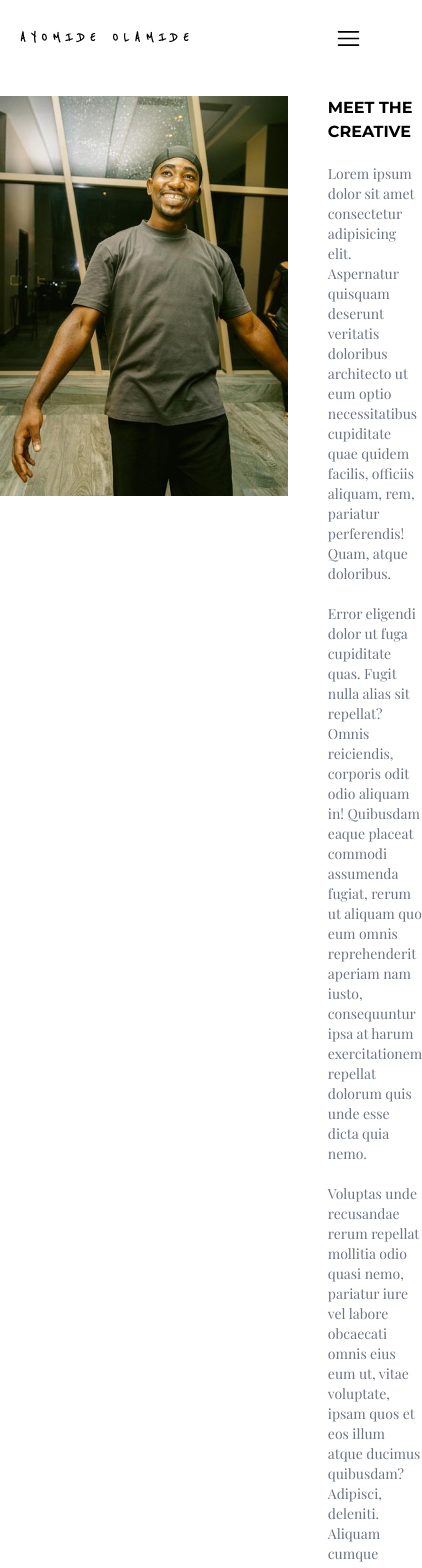
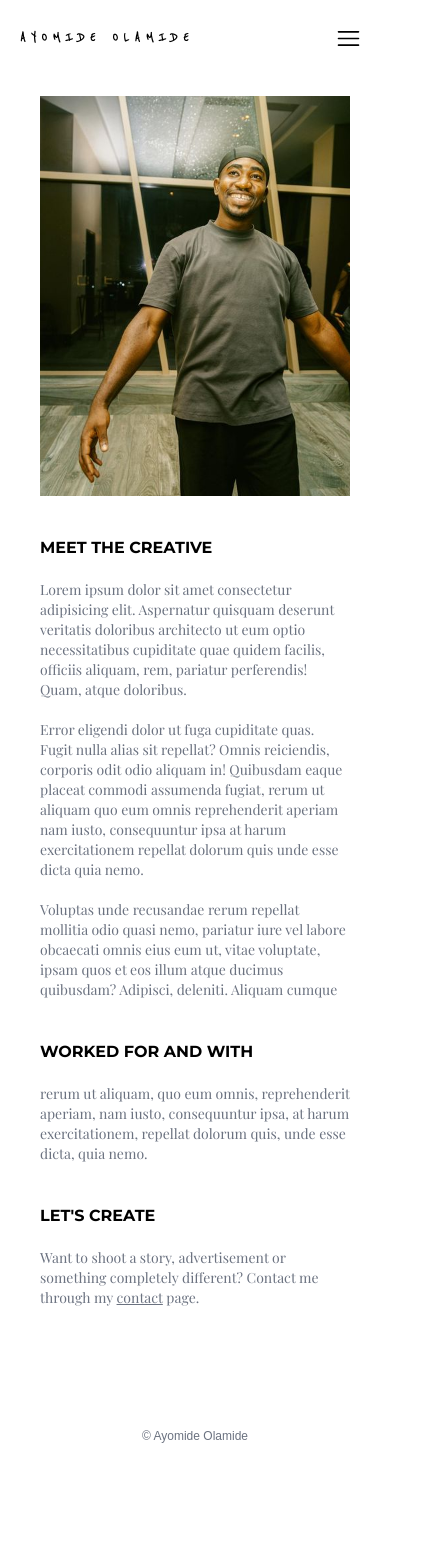
Before and after one commit to Deyjuwon/ayomideolamide, a React (Vite) app: page /about in a window 390 px wide. Shown: the top 1568 px of the page, 422 px wide, since content can reach past the window. After the commit the page ends 1508 px from the top, so only its background shows below. Built offline with nearby package versions, Linux system fonts and the light colour scheme; a web font is replaced by a local one.

Commit message:
about section responsiveness and animations

```diff
--- a/package.json
+++ b/package.json
@@ -10,6 +10,7 @@
     "preview": "vite preview"
   },
   "dependencies": {
+    "aos": "^2.3.4",
     "react": "^18.2.0",
     "react-dom": "^18.2.0",
     "react-icons": "^5.2.1",
--- a/src/pages/About.jsx
+++ b/src/pages/About.jsx
@@ -2,14 +2,22 @@
 import mideImg from '../assets/mideP.jpeg'
 import { Link } from 'react-router-dom'
 import Footer from '../components/Footer'
+import AOS from 'aos'
+import 'aos/dist/aos.css'
+import { useEffect } from 'react'
 
 
 const About = () => {
+
+  useEffect(() => {
+      AOS.init({duration:2000})
+  }, [])
+
   return (
-    <div className='pt-5 flex flex-col gap-10 pb-16'>
-        <div className='flex justify-center gap-10'>
+    <div className='pt-5 px-10 md:px-0 flex flex-col gap-10 pb-16' data-aos='fade-up'>
+        <div className='flex flex-col md:flex-row justify-center gap-10'>
           <img src={mideImg} alt="" className='object-cover h-400' />
-          <div className='w-2/4 flex flex-col gap-5'>
+          <div className='md:w-2/4 w-full flex flex-col gap-5'>
             <p className='font-bold text-base montserrat'>MEET THE CREATIVE</p>
             <p className='text-gray-500 flex flex-col gap-5 text-sm'><span>Lorem ipsum dolor sit amet consectetur adipisicing elit. Aspernatur quisquam deserunt veritatis doloribus architecto ut eum optio necessitatibus cupiditate quae quidem facilis, officiis aliquam, rem, pariatur perferendis! Quam, atque doloribus.</span>
             <span>Error eligendi dolor ut fuga cupiditate quas. Fugit nulla alias sit repellat? Omnis reiciendis, corporis odit odio aliquam in!
@@ -17,12 +25,12 @@ const About = () => {
             Aliquam cumque</span></p>
           </div>
         </div>
-        <div className=' flex justify-between gap-10 px-44 pb-20 '>
-          <div className='flex flex-col gap-5 w-2/5'>
+        <div className=' flex flex-col md:flex-row justify-between gap-10 md:px-44 pb-20 '>
+          <div className='flex flex-col gap-5 w-full md:w-2/5'>
             <p className='text-base font-bold montserrat'>WORKED FOR AND WITH</p>
             <p className='text-sm text-gray-500'>rerum ut aliquam, quo eum omnis, reprehenderit aperiam, nam iusto, consequuntur ipsa, at harum exercitationem, repellat dolorum quis, unde esse dicta, quia nemo.</p>
           </div>
-          <div className='flex flex-col gap-5 w-2/6'>
+          <div className='flex flex-col gap-5 w-full md:w-2/6'>
             <p className='text-base font-bold montserrat'>LET'S CREATE</p>
             <p className='text-sm text-gray-500'>Want to shoot a story, advertisement or something completely different? Contact me through my <Link to='./contact' className='underline'>contact</Link> page.</p>
 
```
Also changed, not shown: 1 other file (tests, documents, lock files or other folders).
